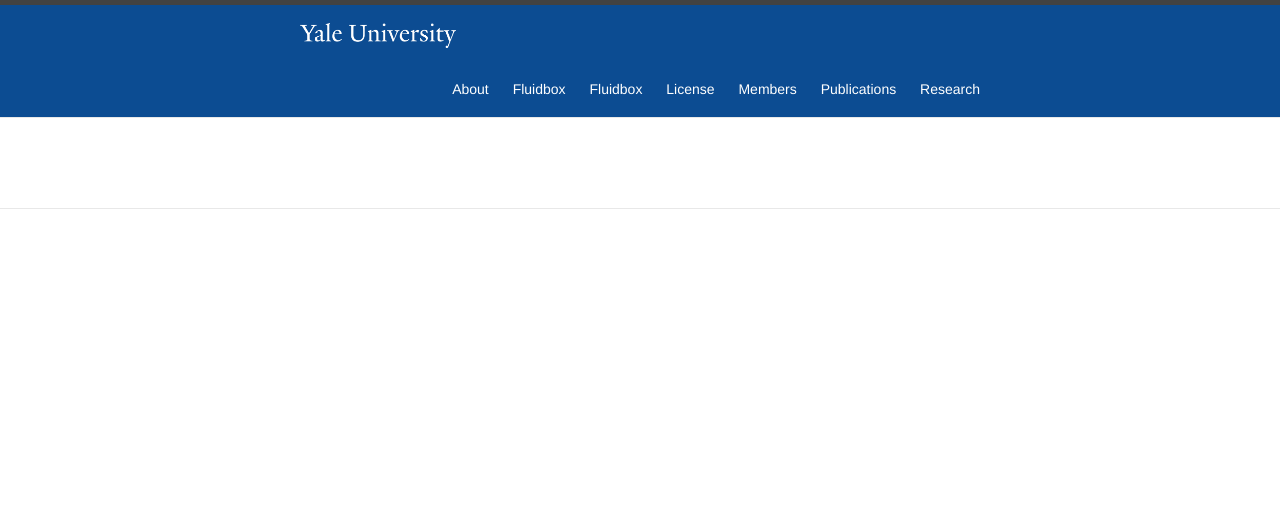
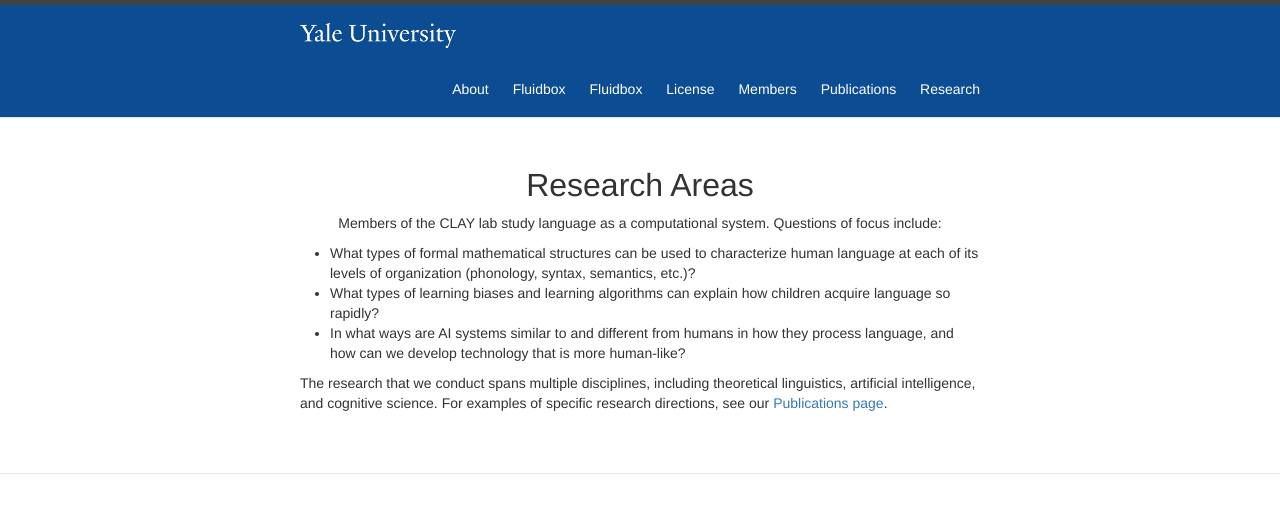
Before and after one commit to clay-lab/clay-lab.github.io, a Jekyll site: the page built from research.md, in a window 1280 px wide. Shown: the top 513 px of the page. Built offline with Jekyll 4.4.1, drawn with Linux system fonts in a browser that asks for light colours.

Commit message:
research (simplified)

```diff
--- a/research.md
+++ b/research.md
@@ -4,25 +4,13 @@
 permalink: /research/
 ---
 
-<!--
-  <header class="post-header">
-    <h2 class="post-title">Research</h2>
-  </header>
-
-
-
-
-{% for link in site.data.links %}
-<div class ="row">
-
--->
-
 <div style="text-align:center">
 <h2>Research Areas</h2>
 </div>
 
 
-<p>Members of the CLAY lab study language as a computational system. Questions of focus include:
+<p>
+Members of the CLAY lab study language as a computational system. Questions of focus include:
 <ul>
 <li>What types of formal mathematical structures can be used to characterize human language at each of its levels of organization (phonology, syntax, semantics, etc.)?</li>
 <li>What types of learning biases and learning algorithms can explain how children acquire language so rapidly?</li>
@@ -30,5 +18,3 @@
 </ul>
 The research that we conduct spans multiple disciplines, including theoretical linguistics, artificial intelligence, and cognitive science. For examples of specific research directions, see our <a href="https://clay.yale.edu/publications">Publications page</a>.
 </p>
-
-<!-- {% endfor %} -->
```
